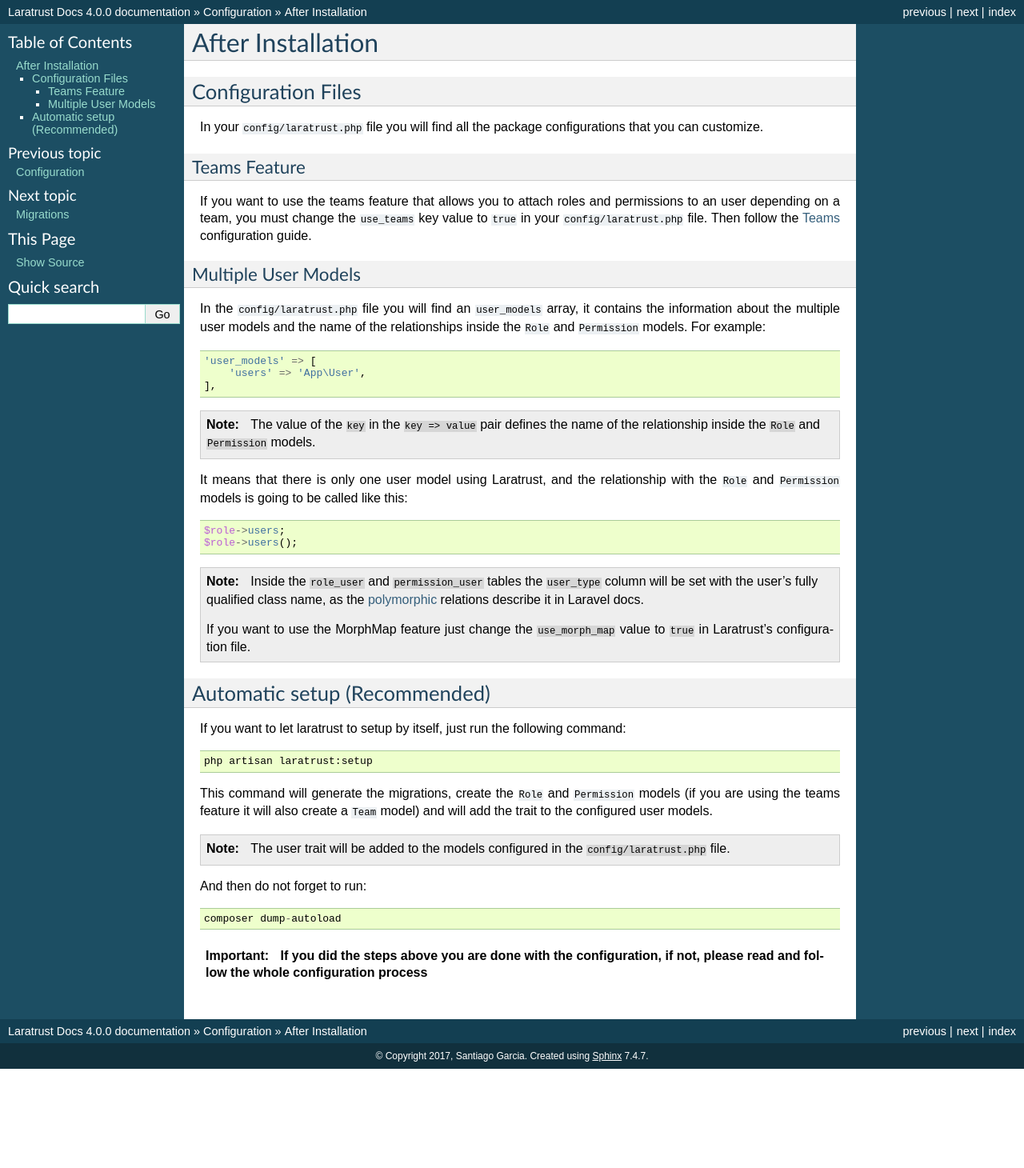
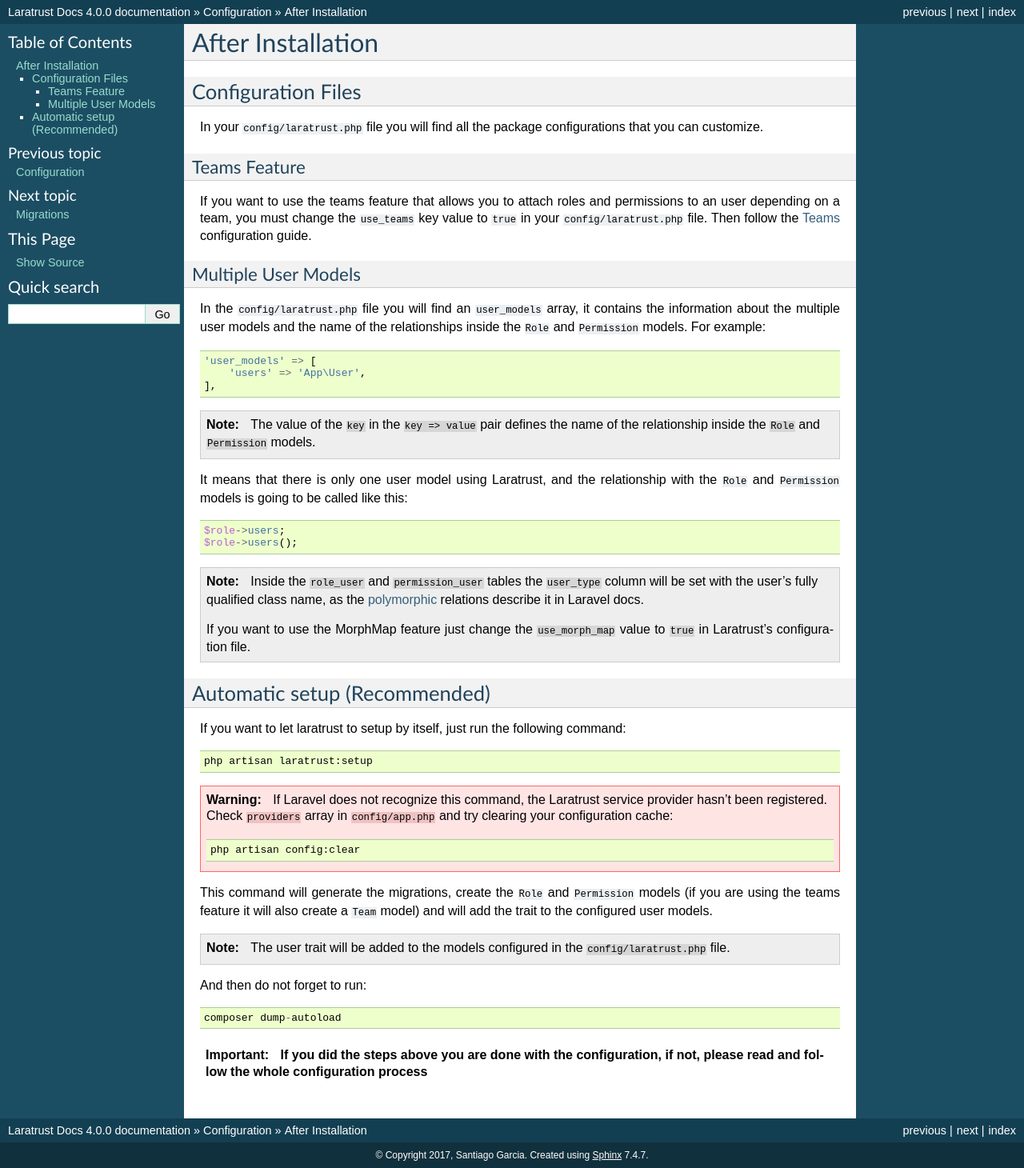
Before and after one commit to santigarcor/laratrust, a Sphinx documentation site: the page built from docs/configuration/after_installation.rst, in a window 1280 px wide. Shown: the whole page at 80% size. Built offline with Sphinx 7.4.7, drawn with Linux system fonts in a browser that asks for light colours; before the commit the page ends 1336 px from its top, so only the background shows below that.

Commit message:
Add note about config clear to after_installation

```diff
--- a/docs/configuration/after_installation.rst
+++ b/docs/configuration/after_installation.rst
@@ -46,6 +46,11 @@
 
     php artisan laratrust:setup
 
+.. WARNING::
+    If Laravel does not recognize this command, the Laratrust service provider hasn't been registered. Check ``providers`` array in ``config/app.php`` and try clearing your configuration cache::
+
+        php artisan config:clear
+
 This command will generate the migrations, create the ``Role`` and ``Permission`` models (if you are using the teams feature it will also create a ``Team`` model) and will add the trait to the configured user models.
 
 .. NOTE::
```
